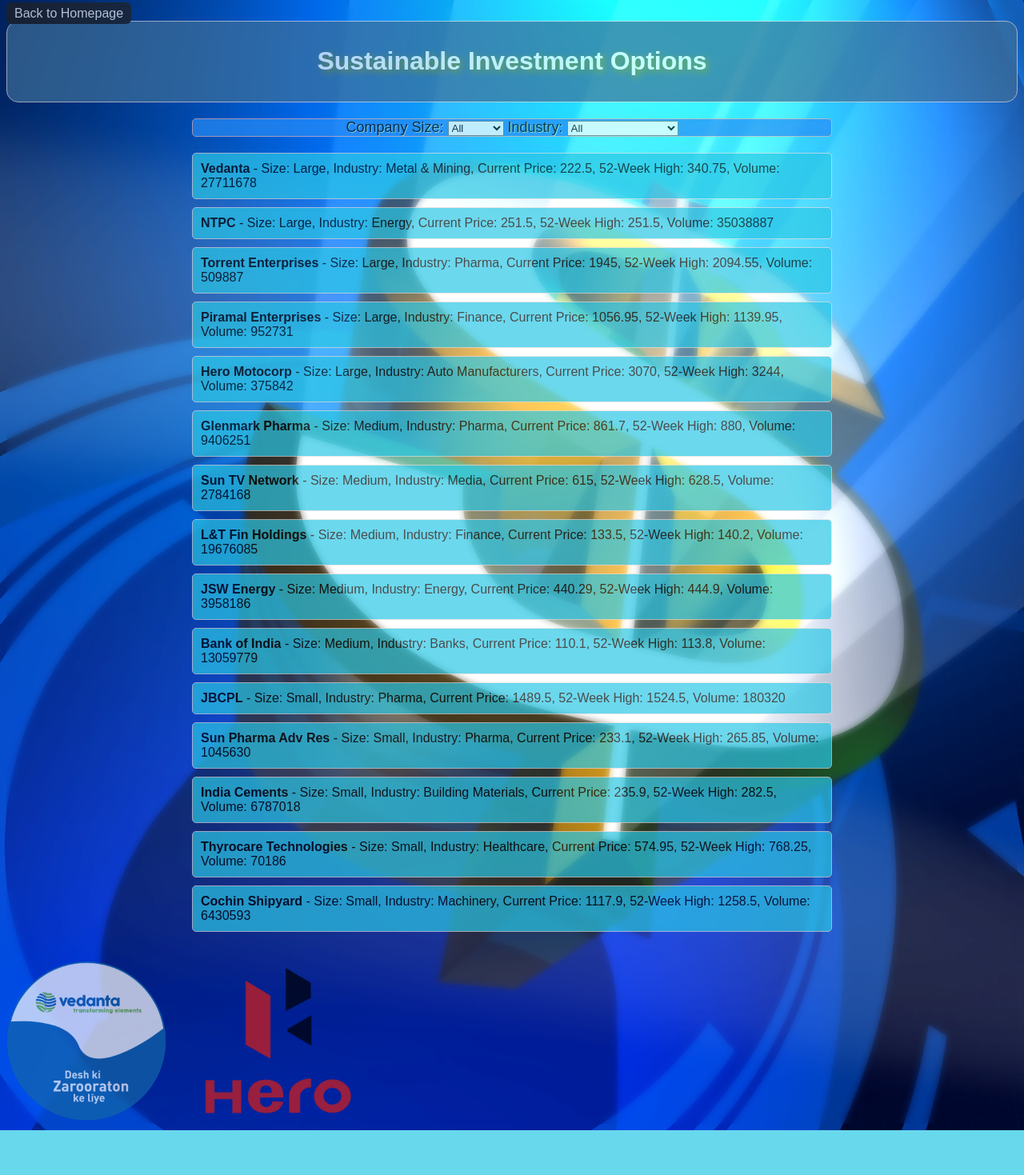
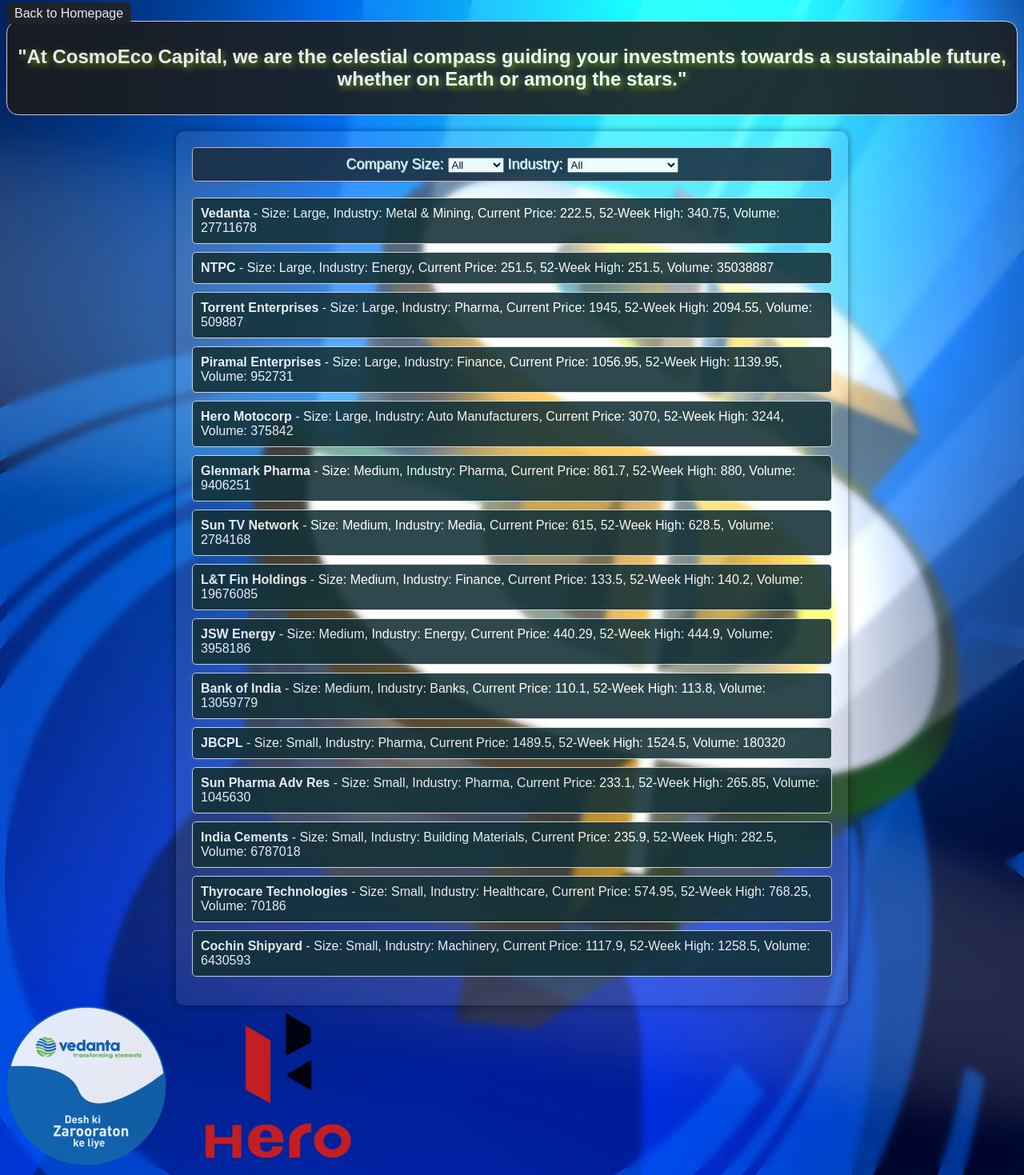
Before and after one commit to devyadav31/Devheat_Beta_Hacksavvy, a PHP site: page /html/investmentoptions.html in a window 1280 px wide. Shown: the whole page at 80% size. Before the commit the page ends 1413 px from the top, so only its background shows below. Run offline with PHP 8.4, Linux system fonts and the light colour scheme.

Commit message:
invest design updated

```diff
--- a/css/investoptions.css
+++ b/css/investoptions.css
@@ -1,63 +1,77 @@
 body {
     font-family: Arial, sans-serif;
-    background-color: rgb(205, 122, 122);
     background-color: black;
-    background-image: url('../images/invest.jpg') ;
-    background-position:fixed;
+    background-image: url('../images/invest.jpg');
+    background-position: fixed;
     background-size: cover;
     backdrop-filter: blur(5px);
     background-repeat: no-repeat;
-    opacity:0.7;
+    opacity: 0.9; /* Adjust the opacity for better visibility */
+    color: white; /* Text color */
 }
+
 header {
-    background-color: #3e6f99;
+    background-color: #1b1c1d;
     color: white;
     text-align: center;
     padding: 10px;
-    text-shadow: 3px 3px  8px rgb(143, 150, 7);
+    text-shadow: 3px 3px 8px rgb(143, 150, 7);
     border: 1px solid #e2d8d8;
     border-radius: 15px;
+    margin-bottom: 20px; /* Add some spacing */
 }
+
 main {
-
     max-width: 800px;
     margin: 0 auto;
     padding: 20px;
+    background-color: rgba(255, 255, 255, 0.1); /* Add a semi-transparent background */
+    border-radius: 10px;
+    box-shadow: 0px 0px 10px rgba(0, 0, 0, 0.5); /* Add a shadow for a card-like effect */
+}
 
-}
 .filters {
-    background-color: rgb(41, 140, 245);
+    background-color: rgb(30, 49, 69);
     border: 1px solid #e7b7b7;
     margin-bottom: 20px;
     border-radius: 5px;
     text-align: center;
     text-shadow: 1px 1px rgb(167, 222, 208);
     font-size: 18px;
+    padding: 10px; /* Add some padding */
 }
+
 ul {
     list-style: none;
     padding: 0;
 }
+
 li {
-    background-color: rgb(43, 199, 230);
+    background-color: rgb(23, 52, 58);
     border: 1px solid #ddd;
     padding: 10px;
     margin-bottom: 10px;
     border-radius: 5px;
-}
-a {
-    text-decoration: none;
-    color: #0074d9;
+    color: white; /* Text color for list items */
 }
 
-.back-button{
-    padding: 5px 10px; /* Reduced padding */
+.back-button {
+    padding: 5px 10px;
     margin: 5px 10px 10px 0;
     border: none;
     border-radius: 6px;
     text-decoration: none;
     color: white;
     font-size: 16px;
-    background-color:#222; /* Background color for the button */
+    background-color: #222;
     transition: background-color 0.3s, color 0.3s;
 }
+
+a {
+    text-decoration: none;
+    color: #0074d9;
+}
+
+strong {
+    font-weight: bold; /* Make the company names bold */
+}
--- a/html/investmentoptions.html
+++ b/html/investmentoptions.html
@@ -12,7 +12,7 @@
     <a href="cosmo capital.html" class="back-button">Back to Homepage</a>
 
     <header>
-        <h1>Sustainable Investment Options</h1>
+        <h2>"At CosmoEco Capital, we are the celestial compass guiding your investments towards a sustainable future, whether on Earth or among the stars."</h2>
     </header>
     <main>
         <div class="filters">
```
